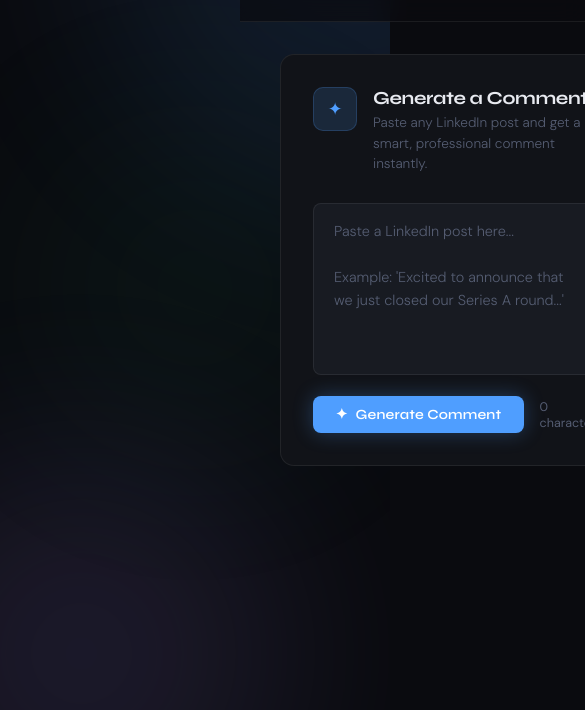
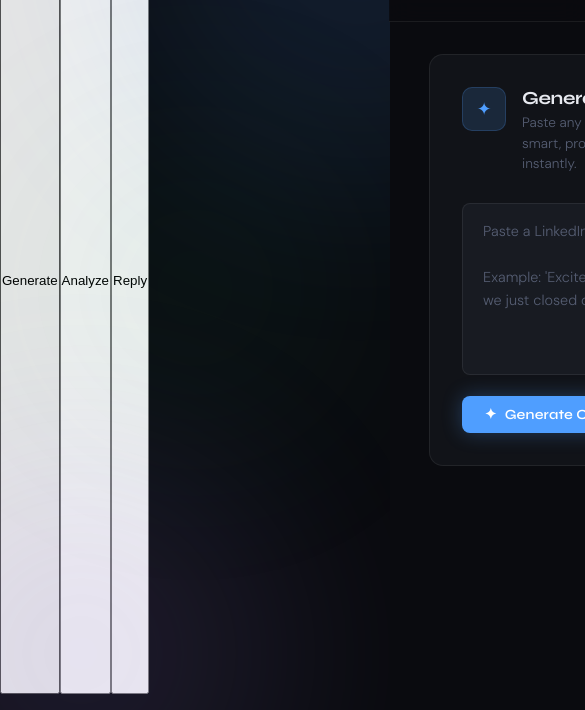
Before and after one commit to tahirassad/linkedinfrontend, a website: page index.html in a window 390 px wide. Shown: the part 134-844 px from the top of the page, 585 px wide, since content can reach past the window. Drawn offline with Linux system fonts and the light colour scheme; no server answers.

Commit message:
Add mobile navigation buttons to index.html
Added mobile navigation buttons for user interaction.

```diff
--- a/index.html
+++ b/index.html
@@ -10,7 +10,11 @@
   <link rel="stylesheet" href="style.css" />
 </head>
 <body>
-
+  <div class="mobile-nav">
+  <button onclick="showSection('generate')">Generate</button>
+  <button onclick="showSection('analyze')">Analyze</button>
+  <button onclick="showSection('reply')">Reply</button>
+</div>
   <!-- Ambient background blobs -->
   <div class="ambient">
     <div class="blob blob-1"></div>
```
